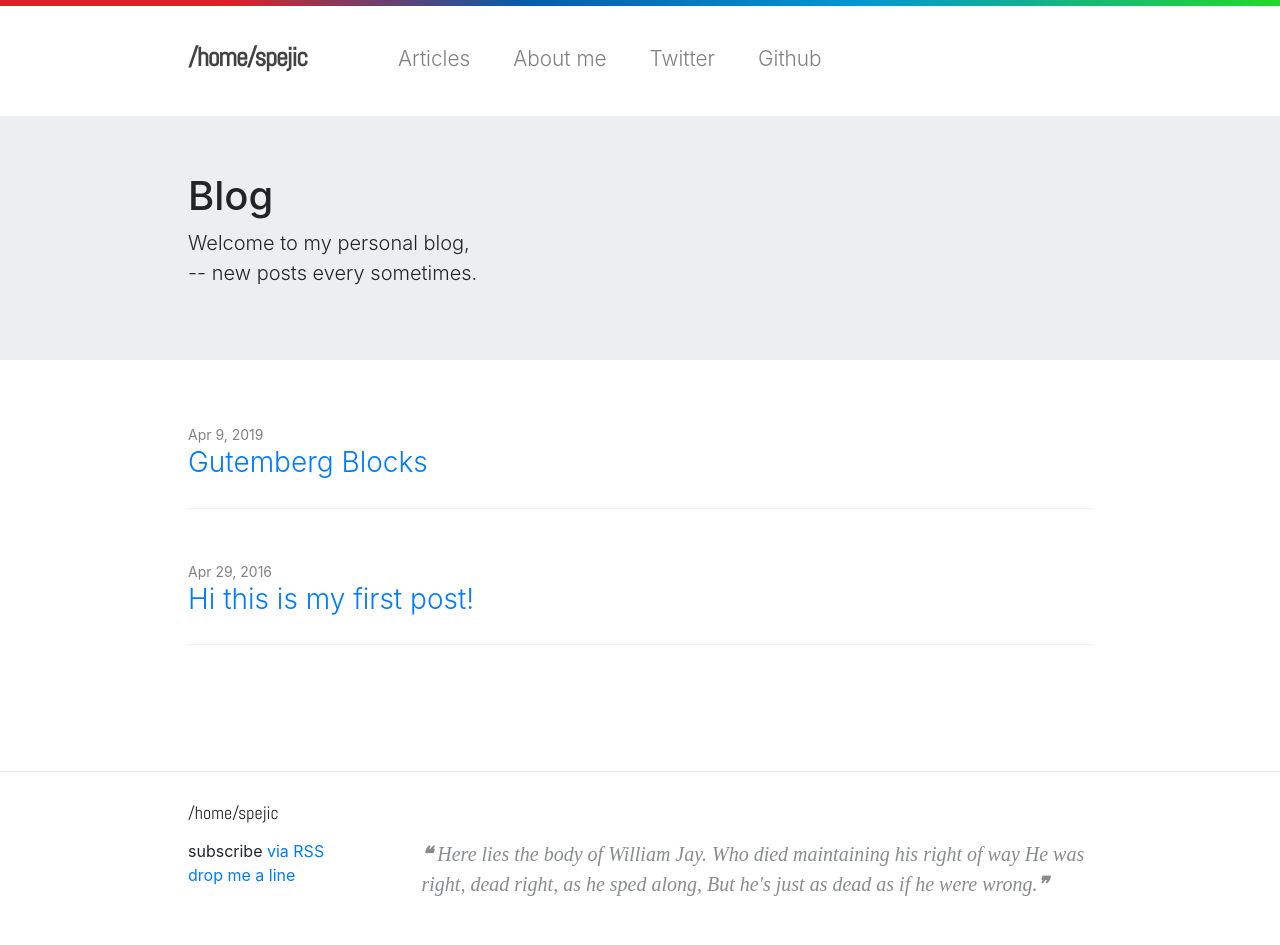
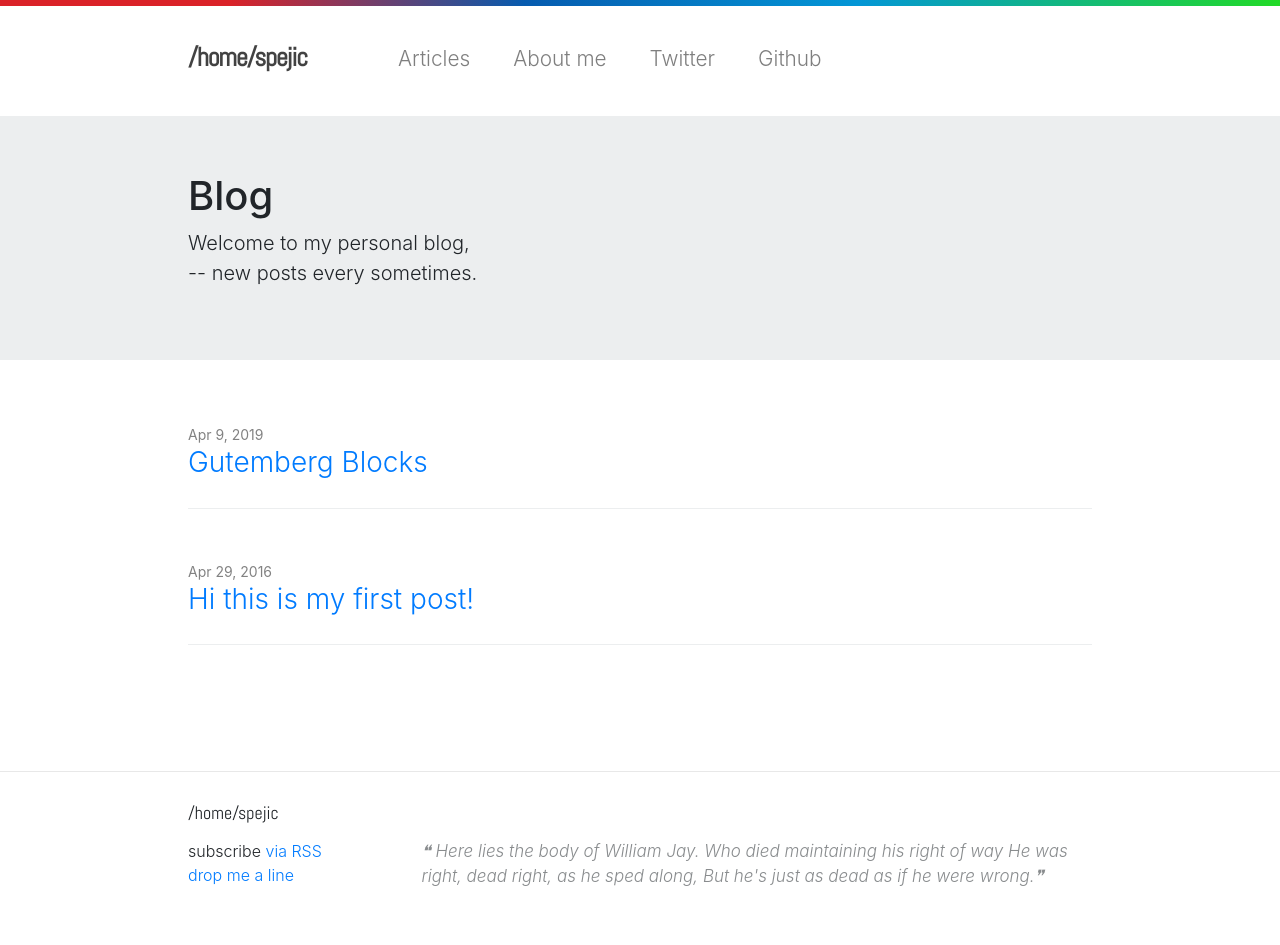
Before and after one commit to spejic88/spejic88.github.io, a Jekyll site: the page built from index.html, in a window 1280 px wide. Built offline with Jekyll 4.4.1, drawn with Linux system fonts in a browser that asks for light colours; some web fonts are replaced.

Commit message:
update #2

```diff
--- a/_sass/_layout.scss
+++ b/_sass/_layout.scss
@@ -283,6 +283,10 @@
 .footer-quote {
     font-style: italic;
     color:#898c8e;
-    font-family: Aladin;
-    font-size: 20px;
+    font-size: 17px;
+    font-weight: 300;
 }
+
+.contact-list {
+    font-weight: 300;
+}
```
